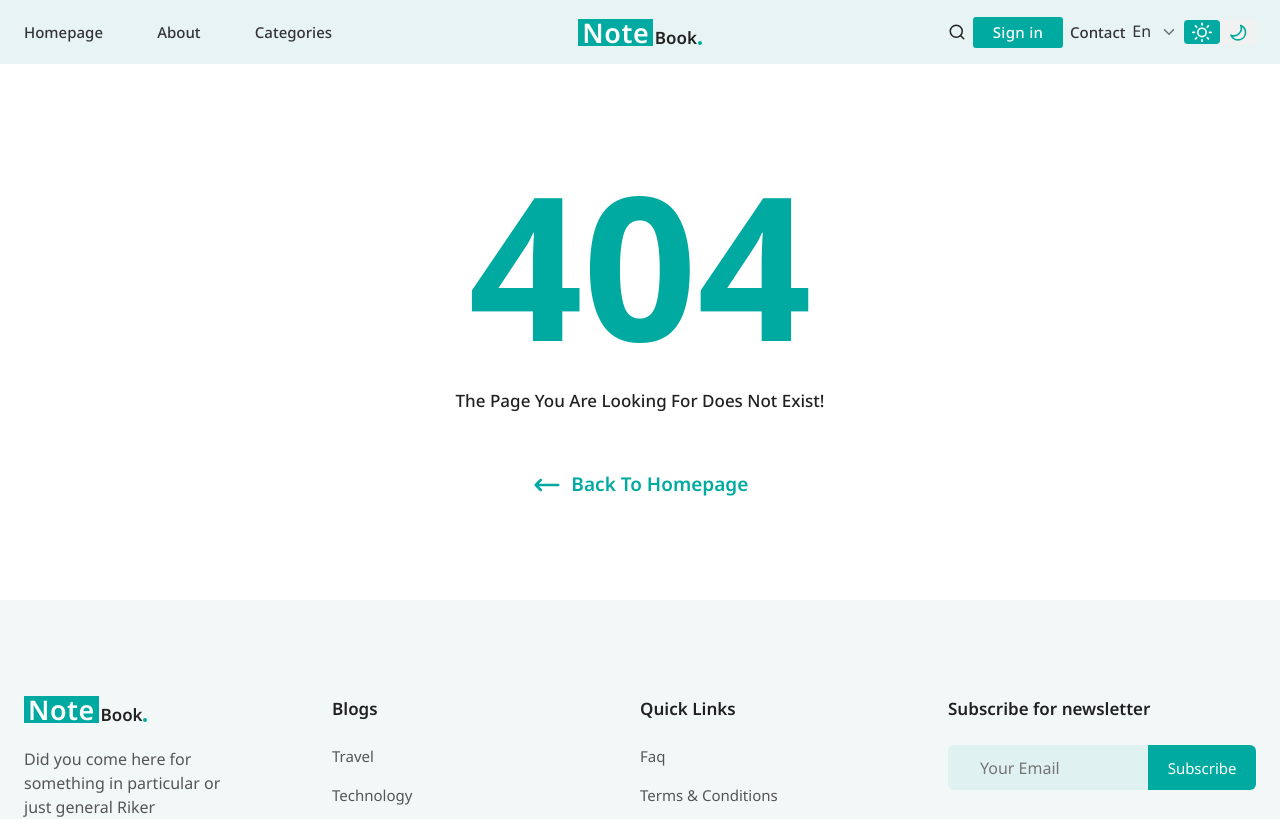
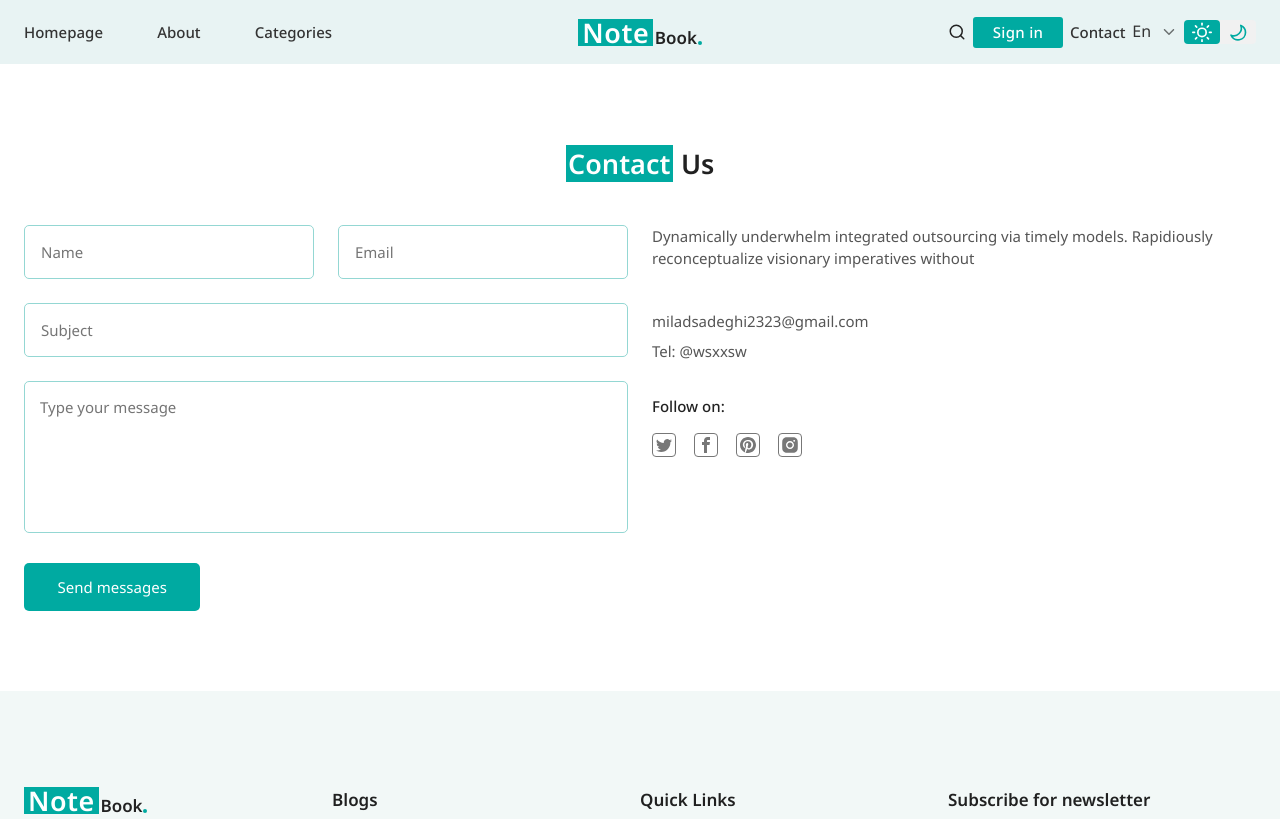
Before and after one commit to MiladSadeghi/NoteBook, a React (Create React App) app in the folder client/: page /contact-us in a window 1280 px wide. Before the commit this address led to /404. Shown: the top 819 px of the page. Built offline with nearby package versions, Linux system fonts and the light colour scheme; no server answers.

Commit message:
contact us route page

```diff
--- a/client/src/App/Routes.tsx
+++ b/client/src/App/Routes.tsx
@@ -10,6 +10,7 @@ import Home from "../Pages/home";
 import NotFound from "@/Pages/not found";
 import Faq from "@/Pages/faq";
 import Category from "@/Pages/categories/Category";
+import Contact from "@/Pages/contact/Contact";
 
 function Routes() {
   const location = useLocation();
@@ -25,6 +26,7 @@ function Routes() {
         <Route path="/404" index element={<NotFound />} />
         <Route path="/faq" index element={<Faq />} />
         <Route path="/category" index element={<Category />} />
+        <Route path="/contact-us" index element={<Contact />} />
         <Route path="*" index element={<Navigate to="/404" />} />
       </RouterRoutes>
     </AnimatePresence>
--- /dev/null
+++ b/client/src/Pages/contact/Contact.tsx
@@ -0,0 +1,143 @@
+import { Box, Container, Grid, Typography } from "@mui/material";
+import React from "react";
+import { AiFillInstagram } from "react-icons/ai";
+import { BsTwitter } from "react-icons/bs";
+import { GrPinterest } from "react-icons/gr";
+import { ImFacebook } from "react-icons/im";
+import Input from "./components/Input";
+import Textarea from "./components/Textarea";
+
+function Contact() {
+  return (
+    <Container maxWidth="xl" sx={{ pt: 8, pb: 10 }}>
+      <Grid container>
+        <Grid item xs={12} mb={5}>
+          <Typography
+            component="h1"
+            variant="h1"
+            mt={10}
+            textAlign="center"
+            lineHeight="37.8px"
+          >
+            <Typography
+              component="span"
+              color="#fff"
+              fontSize={27}
+              fontWeight={600}
+              px={0.3}
+              mr={1}
+              sx={{ backgroundColor: "#00AAA1" }}
+            >
+              Contact
+            </Typography>
+            Us
+          </Typography>
+        </Grid>
+        <Grid container item xs={12} spacing={3}>
+          <Grid container item xs={6} spacing={3}>
+            <Grid item xs={6}>
+              <Input placeholder="Name" />
+            </Grid>
+            <Grid item xs={6}>
+              <Input placeholder="Email" />
+            </Grid>
+            <Grid item xs={12}>
+              <Input placeholder="Subject" />
+            </Grid>
+            <Grid item xs={12}>
+              <Textarea placeholder="Type your message" />
+            </Grid>
+            <Grid item xs={12}>
+              <Box
+                component="button"
+                sx={{
+                  py: 1.8,
+                  px: 4.2,
+                  background: "rgba(0, 170, 161, 1)",
+                  outline: "none",
+                  border: "none",
+                  fontFamily: "Noto Sans",
+                  fontSize: 15,
+                  fontWeight: 400,
+                  color: "#fff",
+                  borderRadius: "5px",
+                }}
+              >
+                Send messages
+              </Box>
+            </Grid>
+          </Grid>
+
+          <Grid container item xs={6} flexDirection="column">
+            <Typography
+              component="p"
+              color="rgba(85, 85, 85, 1)"
+              fontSize={15}
+              mb={5}
+            >
+              Dynamically underwhelm integrated outsourcing via timely models.
+              Rapidiously reconceptualize visionary imperatives without
+            </Typography>
+            <Typography
+              component="p"
+              color="rgba(85, 85, 85, 1)"
+              fontSize={15}
+              mb={1}
+            >
+              miladsadeghi2323@gmail.com
+            </Typography>
+            <Typography
+              component="p"
+              color="rgba(85, 85, 85, 1)"
+              fontSize={15}
+              mb={4}
+            >
+              Tel: @wsxxsw
+            </Typography>
+            <Typography component="p" mb={2} fontSize={15} fontWeight={500}>
+              Follow on:
+            </Typography>
+            <Box
+              display="flex"
+              sx={{
+                ".icon-box": {
+                  width: "24px",
+                  height: "24px",
+                  mr: "18px",
+                  display: "flex",
+                  justifyContent: "center",
+                  alignItems: "center",
+                  border: "1.2px solid rgba(119, 119, 119, 1)",
+                  borderRadius: "4px",
+                  transition: "all 0.1s ease-in-out",
+                  "&:hover": {
+                    svg: {
+                      color: "#fff !important",
+                    },
+                    background: "#00AAA1",
+                    borderColor: "transparent",
+                  },
+                },
+              }}
+            >
+              <Box className="icon-box">
+                <BsTwitter color="#777777" />
+              </Box>
+              <Box className="icon-box">
+                <ImFacebook color="#777777" />
+              </Box>
+              <Box className="icon-box">
+                <GrPinterest color="#777777" />
+              </Box>
+              <Box className="icon-box" mr={0}>
+                <AiFillInstagram color="#777777" size={20} />
+              </Box>
+            </Box>
+          </Grid>
+        </Grid>
+      </Grid>
+    </Container>
+  );
+}
+
+export default Contact;
--- /dev/null
+++ b/client/src/Pages/contact/components/Input.tsx
@@ -0,0 +1,26 @@
+import { Box } from "@mui/material";
+import React from "react";
+
+type TInput = {
+  placeholder: string;
+};
+
+function Input({ placeholder }: TInput) {
+  return (
+    <Box
+      component="input"
+      width="100%"
+      placeholder={placeholder}
+      fontFamily="Noto Sans"
+      fontSize={15}
+      p={2}
+      sx={{
+        border: "1.5px solid rgba(148, 215, 211, 1)",
+        outline: "none",
+        borderRadius: "5px",
+      }}
+    />
+  );
+}
+
+export default Input;
--- /dev/null
+++ b/client/src/Pages/contact/components/Textarea.tsx
@@ -0,0 +1,28 @@
+import { Box } from "@mui/material";
+import React from "react";
+
+type TTextarea = {
+  placeholder: string;
+};
+
+function Textarea({ placeholder }: TTextarea) {
+  return (
+    <textarea
+      // component="textarea"
+      placeholder={placeholder}
+      rows={6}
+      style={{
+        border: "1.5px solid rgba(148, 215, 211, 1)",
+        outline: "none",
+        borderRadius: "5px",
+        resize: "none",
+        width: "100%",
+        fontFamily: "Noto Sans",
+        fontSize: 15,
+        padding: 15,
+      }}
+    />
+  );
+}
+
+export default Textarea;
--- /dev/null
+++ b/client/src/Pages/contact/index.ts
@@ -0,0 +1 @@
+export { default } from "./Contact";
--- a/client/src/helper/theme.ts
+++ b/client/src/helper/theme.ts
@@ -42,7 +42,7 @@ const theme = createTheme({
       fontWeight: "500"
     },
   },
-  direction: "rtl"
+  direction: "rtl",
 });
 
 export default theme;
```
